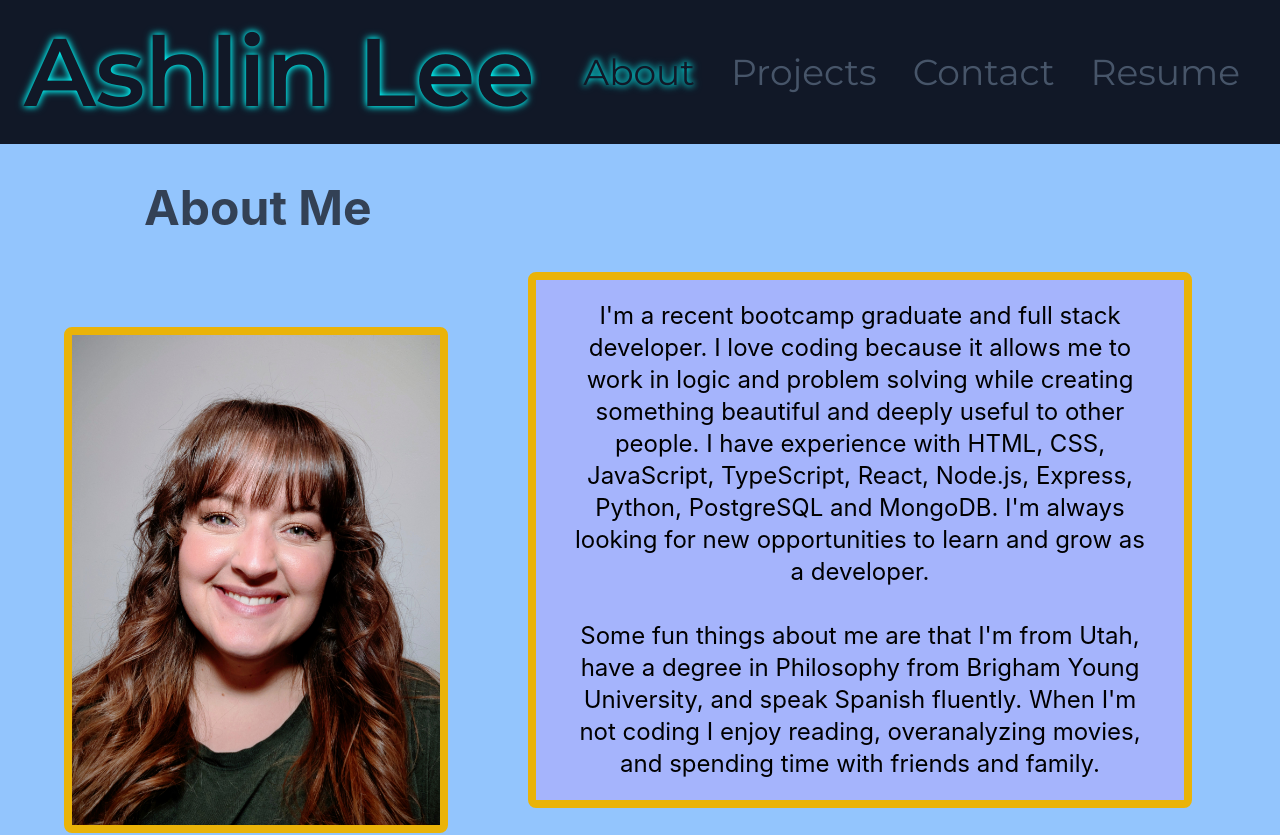
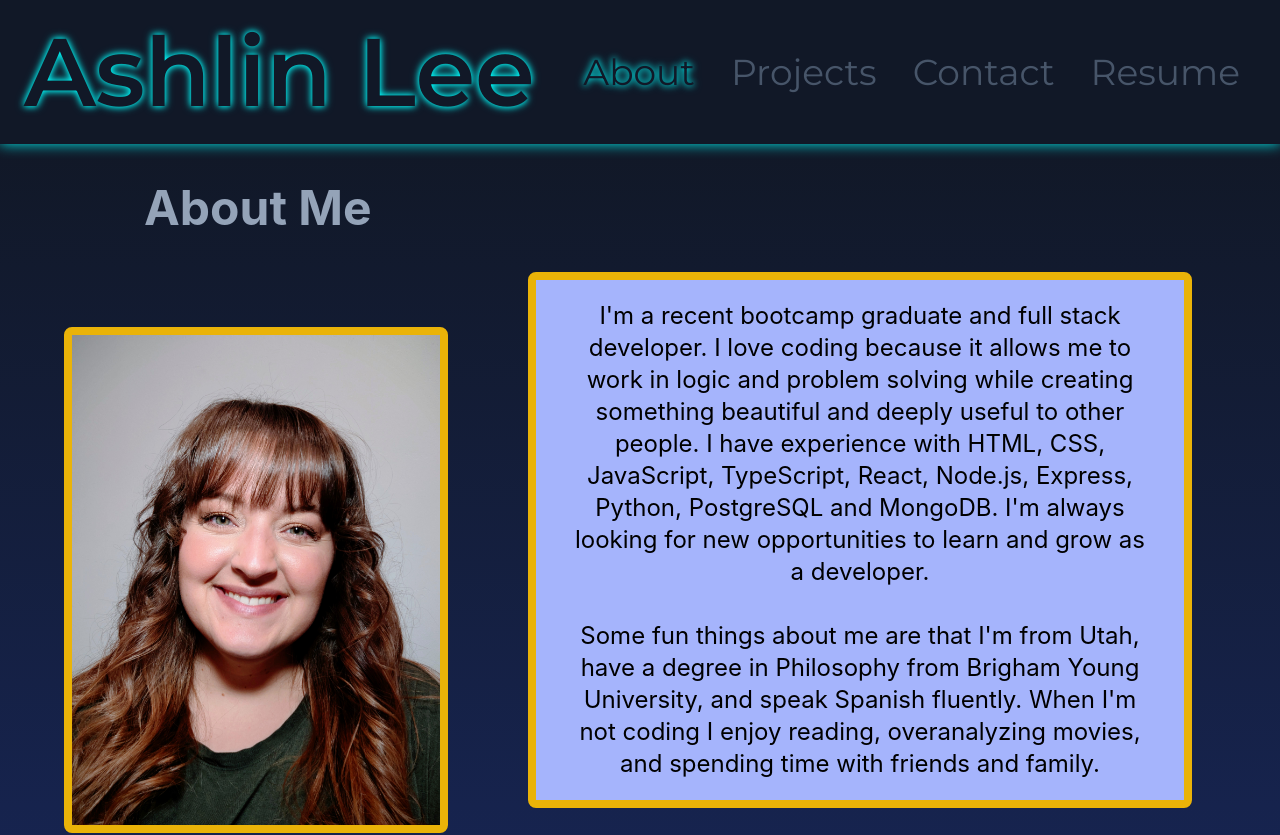
Before and after one commit to ashlinlee98/Portfolio, a React (Vite) app: page / in a window 1280 px wide. Shown: the top 835 px of the page. Built offline with nearby package versions, Linux system fonts and the light colour scheme.

Commit message:
Changed about me bg

```diff
--- a/src/components/AboutMe/AboutMe.tsx
+++ b/src/components/AboutMe/AboutMe.tsx
@@ -1,7 +1,7 @@
 const About = () => {
     return (
-        <section id="about" className="bg-blue-300">
-            <h2 className="ml-20 text-slate-700 lg:text-5xl text-3xl font-bold px-10 md:px-16 py-10">About Me</h2>
+        <section id="about" className="bg-gradient-to-b from-gray-900 to-blue-950">
+            <h2 className="ml-20 text-slate-400 lg:text-5xl text-3xl font-bold px-10 md:px-16 py-10">About Me</h2>
 
             <div className="lg:flex justify-between items-center lg:px-12 lg:pb-10">
 
--- a/src/components/Footer/Footer.tsx
+++ b/src/components/Footer/Footer.tsx
@@ -2,7 +2,7 @@ import { FaFacebook, FaGithub, FaLinkedin } from 'react-icons/fa';
 
 const Footer = () => {
     return (
-        <footer className="bg-gray-900 flex justify-center space-x-4 lg:space-x-6 p-6">
+        <footer className="bg-gray-900 drop-shadow-cyanGlow flex justify-center space-x-4 lg:space-x-6 p-6">
             <a href="https://github.com/ashlinlee98" target="_blank" rel="noopener noreferrer">
                 <FaGithub size={30} className='text-gray-900 hover:text-cyan-500 drop-shadow-cyanGlow transition-colors duration-300' />
             </a>
--- a/src/components/Header/Header.tsx
+++ b/src/components/Header/Header.tsx
@@ -2,7 +2,7 @@ import Navigation from "./Navigation/Navigation";
 
 const Header = () => {
   return (
-    <header className= "bg-gray-900 p-6 font-sans font-bold font-weight-600 flex justify-between items-center">
+    <header className= "bg-gray-900 drop-shadow-cyanGlow p-6 font-sans font-bold font-weight-600 flex justify-between items-center">
       <h1 className="text-gray-900 lg:text-8xl text-shadow-cyanGlow">Ashlin Lee </h1>
       <Navigation />
     </header>
```
